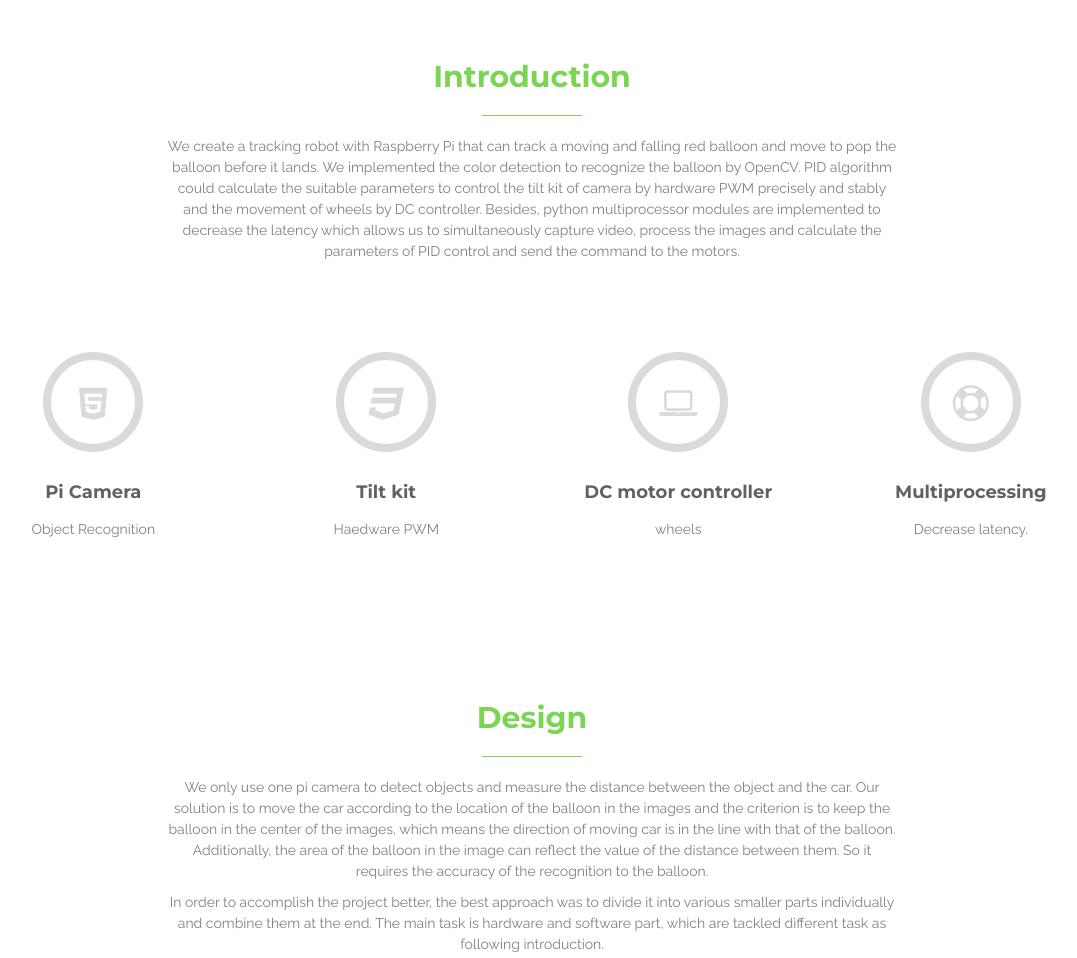
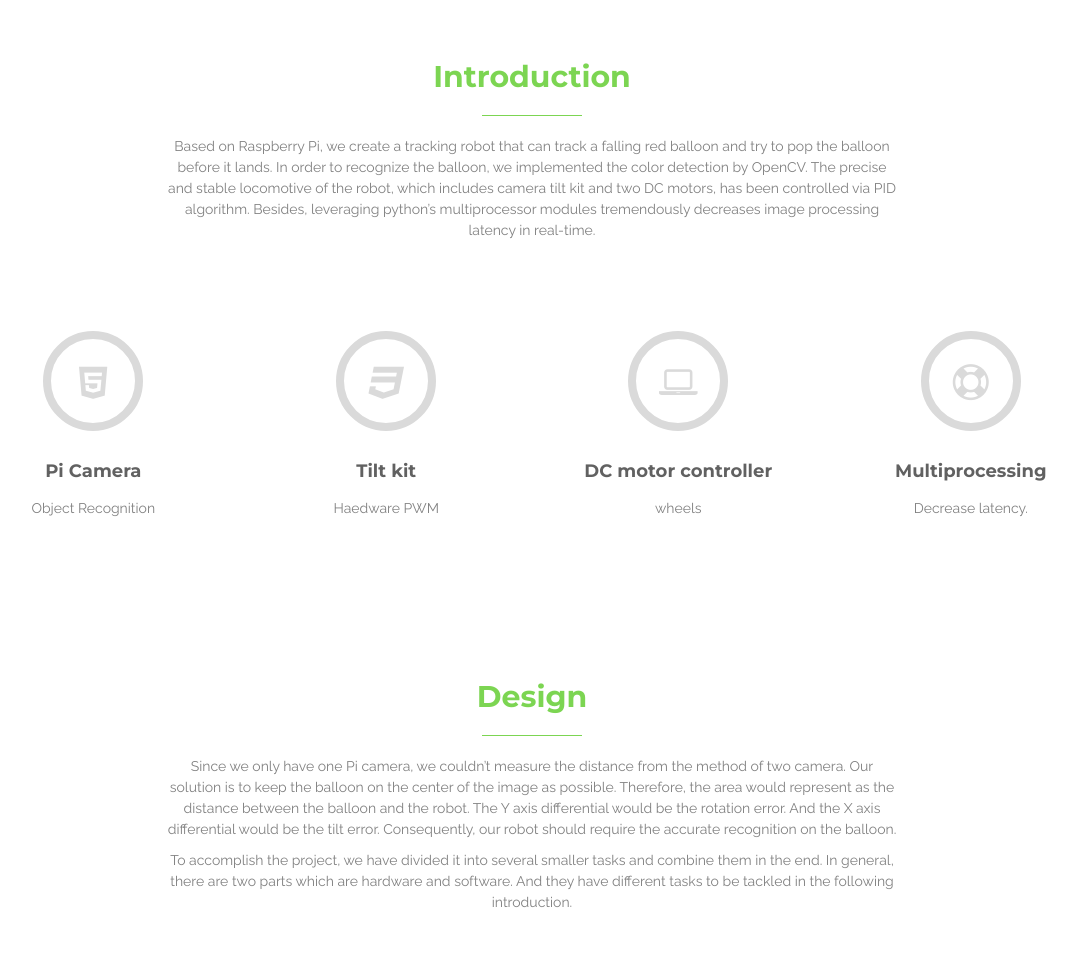
Before and after one commit to Yanlingwu95/Tracking_Car, a plain HTML site: page Xiao_Pi_website/index.html in a window 1280 px wide. Shown: the part 1200-2158 px from the top of the page, without its empty margins (108-1185 px from the left). Drawn offline with Linux system fonts and the light colour scheme.

Commit message:
some small modified according to the latest write-up

```diff
--- a/Xiao_Pi_website/index.html
+++ b/Xiao_Pi_website/index.html
@@ -208,7 +208,7 @@
 			<div class="col-md-12 col-sm-12 col-xs-12 clean-section-header wow fadeInDown">
 				<h1><span class="clean-color-contras">Introduction </span></h1>
 				<div class="clean-line"></div>
-				<p class="col-md-8 col-sm-10 col-xs-12 col-md-offset-2 col-sm-offset-1">We create a tracking robot with Raspberry Pi that can track a moving and falling red balloon and move to pop the balloon before it lands. We implemented the color detection to recognize the balloon by OpenCV. PID algorithm could calculate the suitable parameters to control the tilt kit of camera by hardware PWM precisely and stably and the movement of wheels by DC controller. Besides, python multiprocessor modules are implemented to decrease the latency which allows us to simultaneously capture video, process the images and calculate the parameters of PID control and send the command to the motors. </p>
+				<p class="col-md-8 col-sm-10 col-xs-12 col-md-offset-2 col-sm-offset-1">Based on Raspberry Pi, we create a tracking robot that can track a falling red balloon and try to pop the balloon before it lands. In order to recognize the balloon, we implemented the color detection by OpenCV. The precise and stable locomotive of the robot, which includes camera tilt kit and two DC motors, has been controlled via PID algorithm. Besides, leveraging python’s multiprocessor modules tremendously decreases image processing latency in real-time. </p>
 			</div>
 			<!-- Section Header End -->
 
@@ -270,10 +270,10 @@
 			<div class="col-md-12 col-sm-12 col-xs-12 clean-section-header wow fadeInDown">
 			  <h1><span class="clean-color-contras">Design </span></h1>
 			  <div class="clean-line"></div>
-				<p class="col-md-8 col-sm-10 col-xs-12 col-md-offset-2 col-sm-offset-1">We only use one pi camera to detect objects and measure the distance between the object and the car. Our solution is to move the car according to the location of the balloon in the images and the criterion is to keep the balloon in the center of the images, which means the direction of moving car is in the line with that of the balloon. Additionally, the area of the balloon in the image can reflect the value of the distance between them. So it requires the accuracy of the recognition to the balloon. </p>
+				<p class="col-md-8 col-sm-10 col-xs-12 col-md-offset-2 col-sm-offset-1">Since we only have one Pi camera, we couldn’t measure the distance from the method of two camera. Our solution is to keep the balloon on the center of the image as possible. Therefore, the area would represent as the distance between the balloon and the robot. The Y axis differential would be the rotation error. And the X axis differential would be the tilt error. Consequently, our robot should require the accurate recognition on the balloon.  </p>
 
 				<p class="col-md-8 col-sm-10 col-xs-12 col-md-offset-2 col-sm-offset-1">
-				In order to accomplish the project better, the best approach was to divide it into various smaller parts individually and combine them at the end. The main task is hardware and software part, which are tackled different task as following introduction.</p>
+				To accomplish the project, we have divided it into several smaller tasks and combine them in the end. In general, there are two parts which are hardware and software. And they have different tasks to be tackled in the following introduction.</p>
 			</div>
 			<!-- Section Header End -->
 
```
Also changed, not shown: 3 other files.
